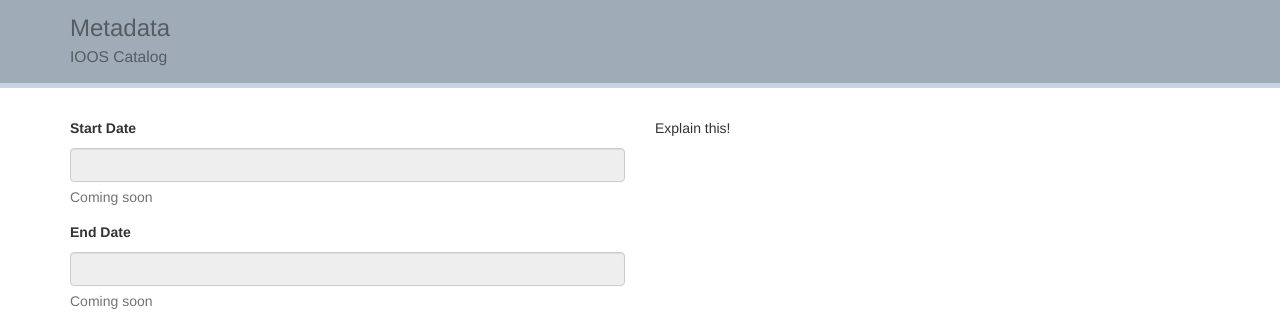
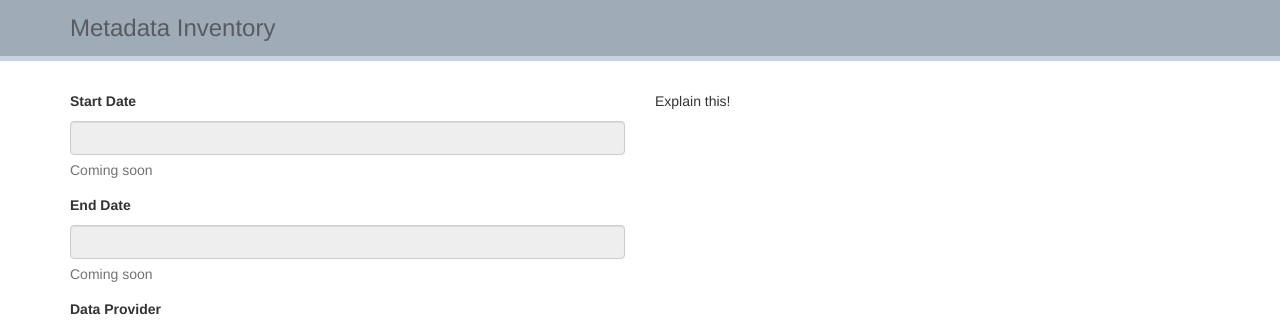
Before and after one commit to ioos/service-monitor, a Flask app: template ioos_catalog/templates/metadata_form.html in a window 1280 px wide. Shown: the part 52-381 px from the top of the page. Run offline with Flask 2, Linux system fonts and the light colour scheme; the template is opened without the code that fills it: values that come from a table or form of the project are taken from there, others are empty; parts of the project's set-up code (start-up, migrations or seed data) failed here and were passed over; some libraries are stand-ins or nearby versions.

Commit message:
Modernize metadata views

```diff
--- a/ioos_catalog/templates/metadata_form.html
+++ b/ioos_catalog/templates/metadata_form.html
@@ -3,7 +3,7 @@
 {% block jumbo %}
 <div class="row">
   <div class="col-lg-6">
-    <h3> <a href="{{ url_for('metadatas') }}">Metadata</a><br/><small><a href="/">IOOS Catalog</a></small></h3>
+    <h3> <a href="{{ url_for('metadatas') }}">Metadata Inventory</a></h3>
   </div>
 </div>
 {% endblock %}
--- a/ioos_catalog/templates/metadatas.html
+++ b/ioos_catalog/templates/metadatas.html
@@ -3,7 +3,7 @@
 {% block jumbo %}
 <div class="row">
   <div class="col-lg-6">
-    <h3> <a href="{{ url_for('metadatas') }}">Metadata</a><br/><small><a href="/">IOOS Catalog</a></small></h3>
+    <h3> <a href="{{ url_for('metadatas') }}">Metadata</a></h3>
   </div>
   <form class="form-inline">
     <div class="col-lg-3">
```
Also changed, not shown: ioos_catalog/views/metadata.py (+2 -5 lines).
